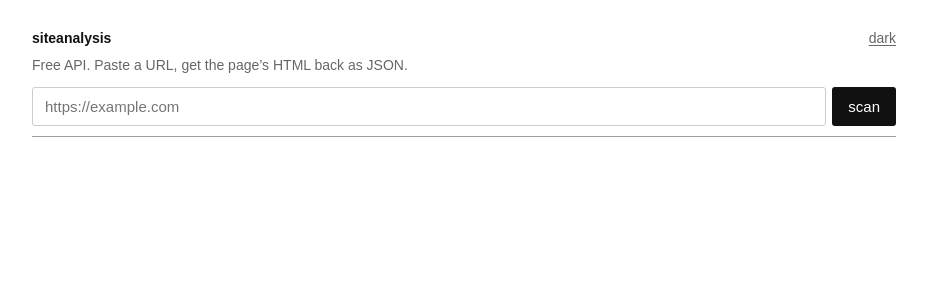
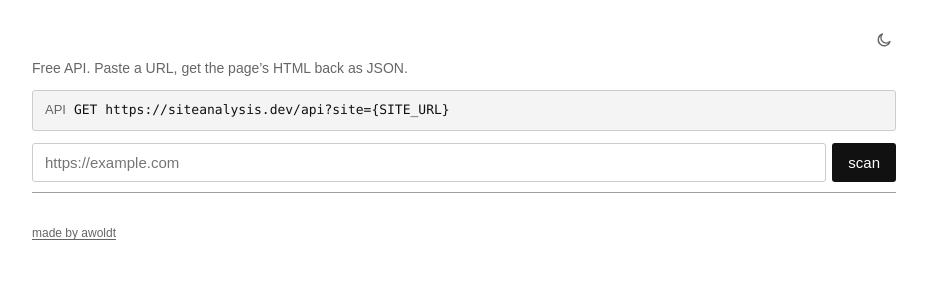
Before and after one commit to awoldt/siteanalysis, a plain HTML site: page index.html in a window 1280 px wide. Shown: the whole page, without its empty margins (176-1103 px from the left). Drawn offline with Linux system fonts and the light colour scheme.

Commit message:
production ready

```diff
--- a/index.html
+++ b/index.html
@@ -3,8 +3,22 @@
 <head>
   <meta charset="utf-8">
   <meta name="viewport" content="width=device-width, initial-scale=1">
-  <title>siteanalysis</title>
-  <meta name="description" content="Free API to scan HTML from any public URL. Returns JSON.">
+  <title>Siteanalysis — Free HTML scan API</title>
+  <meta name="description" content="Free API: GET https://siteanalysis.dev/api?site=https://example.com — returns the page’s HTML as JSON.">
+  <link rel="canonical" href="https://siteanalysis.dev/">
+  <meta property="og:type" content="website">
+  <meta property="og:url" content="https://siteanalysis.dev/">
+  <meta property="og:title" content="siteanalysis">
+  <meta property="og:description" content="Free API to fetch any public page’s HTML as JSON. GET /api?site=https://example.com">
+  <meta property="og:site_name" content="siteanalysis">
+  <meta name="twitter:card" content="summary">
+  <meta name="twitter:title" content="siteanalysis">
+  <meta name="twitter:description" content="Free API to fetch any public page’s HTML as JSON. GET /api?site=https://example.com">
+  <link rel="icon" type="image/png" href="/favicon-96x96.png" sizes="96x96" />
+  <link rel="icon" type="image/svg+xml" href="/favicon.svg" />
+  <link rel="shortcut icon" href="/favicon.ico" />
+  <link rel="apple-touch-icon" sizes="180x180" href="/apple-touch-icon.png" />
+  <link rel="manifest" href="/site.webmanifest" />
   <meta name="color-scheme" content="light dark">
   <script>
     (function () {
@@ -65,31 +79,41 @@
 
     .row {
       display: flex;
-      align-items: baseline;
-      justify-content: space-between;
+      align-items: center;
+      justify-content: flex-end;
       gap: 12px;
       margin-bottom: 6px;
-    }
-    h1 {
-      font: 14px/1.4 Arial, Helvetica, sans-serif;
-      font-weight: 700;
-      margin: 0;
     }
     #themeToggle {
       appearance: none;
       border: 0;
       background: none;
       color: var(--muted);
-      font: inherit;
       cursor: pointer;
-      padding: 0;
-      text-decoration: underline;
-      text-underline-offset: 2px;
+      padding: 4px;
+      line-height: 0;
+      border-radius: 3px;
     }
     #themeToggle:hover { color: var(--fg); }
+    #themeToggle svg {
+      width: 16px;
+      height: 16px;
+      display: block;
+    }
 
     p { margin: 0 0 12px; color: var(--muted); }
     p.err { color: var(--err); }
+    p.api {
+      font-family: Consolas, "Courier New", monospace;
+      font-size: 13px;
+      color: var(--fg);
+      background: var(--fill);
+      border: 1px solid var(--line);
+      border-radius: 3px;
+      padding: 10px 12px;
+      overflow-x: auto;
+    }
+    p.api .label { color: var(--muted); font-family: Arial, Helvetica, sans-serif; margin-right: 8px; }
     #status:empty { display: none; }
 
     form {
@@ -247,6 +271,17 @@
     .b { color: var(--b); }
     .nl { color: var(--nl); }
 
+    footer {
+      margin-top: 32px;
+      font-size: 12px;
+      color: var(--muted);
+    }
+    footer a {
+      color: inherit;
+      text-underline-offset: 2px;
+    }
+    footer a:hover { color: var(--fg); }
+
     @media (max-width: 700px) {
       body { padding: 18px 20px 32px; }
     }
@@ -254,10 +289,10 @@
 </head>
 <body>
   <div class="row">
-    <h1>siteanalysis</h1>
-    <button type="button" id="themeToggle">dark</button>
+    <button type="button" id="themeToggle" aria-label="Toggle theme"></button>
   </div>
   <p>Free API. Paste a URL, get the page’s HTML back as JSON.</p>
+  <p class="api"><span class="label">API</span>GET https://siteanalysis.dev/api?site={SITE_URL}</p>
 
   <form id="scanForm">
     <input id="urlInput" type="text" inputmode="url" autocomplete="url" spellcheck="false" placeholder="https://example.com" aria-label="URL to scan">
@@ -280,6 +315,9 @@
     <summary>history</summary>
     <ul id="historyList"></ul>
   </details>
+  <footer>
+    <a href="https://awoldt.dev" target="_blank" rel="noopener">made by awoldt</a>
+  </footer>
 
   <script>
     (function () {
@@ -370,11 +408,15 @@
       function buildApiUrl(site) {
         return apiOrigin() + "/api?site=" + encodeURI(site);
       }
-      function themeLabel() {
-        themeBtn.textContent = root.getAttribute("data-theme") === "dark" ? "light" : "dark";
+      function themeIcon() {
+        var dark = root.getAttribute("data-theme") === "dark";
+        themeBtn.setAttribute("aria-label", dark ? "Switch to light mode" : "Switch to dark mode");
+        themeBtn.innerHTML = dark
+          ? '<svg viewBox="0 0 24 24" fill="none" stroke="currentColor" stroke-width="2" stroke-linecap="round" stroke-linejoin="round" aria-hidden="true"><circle cx="12" cy="12" r="4"/><path d="M12 2v2M12 20v2M4.93 4.93l1.41 1.41M17.66 17.66l1.41 1.41M2 12h2M20 12h2M4.93 19.07l1.41-1.41M17.66 6.34l1.41-1.41"/></svg>'
+          : '<svg viewBox="0 0 24 24" fill="none" stroke="currentColor" stroke-width="2" stroke-linecap="round" stroke-linejoin="round" aria-hidden="true"><path d="M21 14.3A9 9 0 1 1 9.7 3a7 7 0 0 0 11.3 11.3z"/></svg>';
       }
 
-      themeLabel();
+      themeIcon();
       renderHistory();
 
       historyList.addEventListener("click", function (e) {
@@ -392,7 +434,7 @@
         var next = root.getAttribute("data-theme") === "dark" ? "light" : "dark";
         root.setAttribute("data-theme", next);
         localStorage.setItem("theme", next);
-        themeLabel();
+        themeIcon();
       });
 
       function normalizeSite(value) {
```
Also changed, not shown: apple-touch-icon.png (added), favicon-96x96.png (added), favicon.ico (added), favicon.svg (added), site.webmanifest (added), web-app-manifest-192x192.png (added), web-app-manifest-512x512.png (added), 1 other file.
